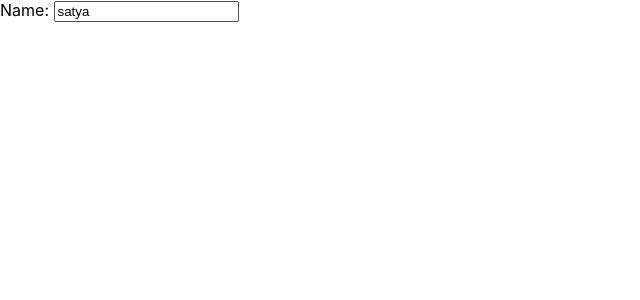
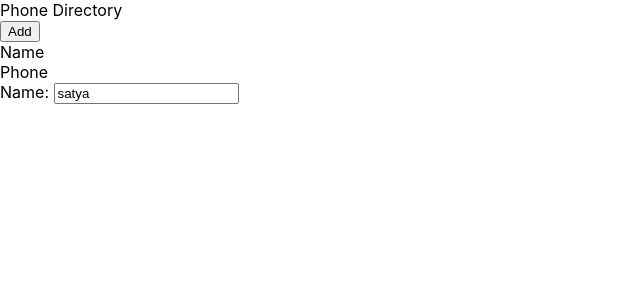
Before and after one commit to satyajanaarrdan/ReactjsDemo, a React (Create React App) app: page / in a window 1280 px wide. Shown: the top 300 px of the page, without its empty margins (0-640 px from the left). Built offline with nearby package versions, Linux system fonts and the light colour scheme.

Commit message:
appjs file is modified

```diff
--- a/src/App.js
+++ b/src/App.js
@@ -1,21 +1,23 @@
 import React from 'react';
-
+import { Fragment } from 'react';
 
 function App() {
   return (
+
     <div>
-      {/* <div className="header">
+      <div className="header">
         Phone Directory
     </div>
       <button>Add</button>
       <div>
         <span>Name</span><br />
         <span>Phone</span>
-      </div> */}
-        <label htmlFor="name">Name: </label>
-        <input id="name" type="text" placeholder="Type Here" defaultValue="satya"/>
+      </div>
+      <label htmlFor="name">Name: </label>
+      <input id="name" type="text" placeholder="Type Here" defaultValue="satya" />
 
     </div>
+
   );
 }
 
```
